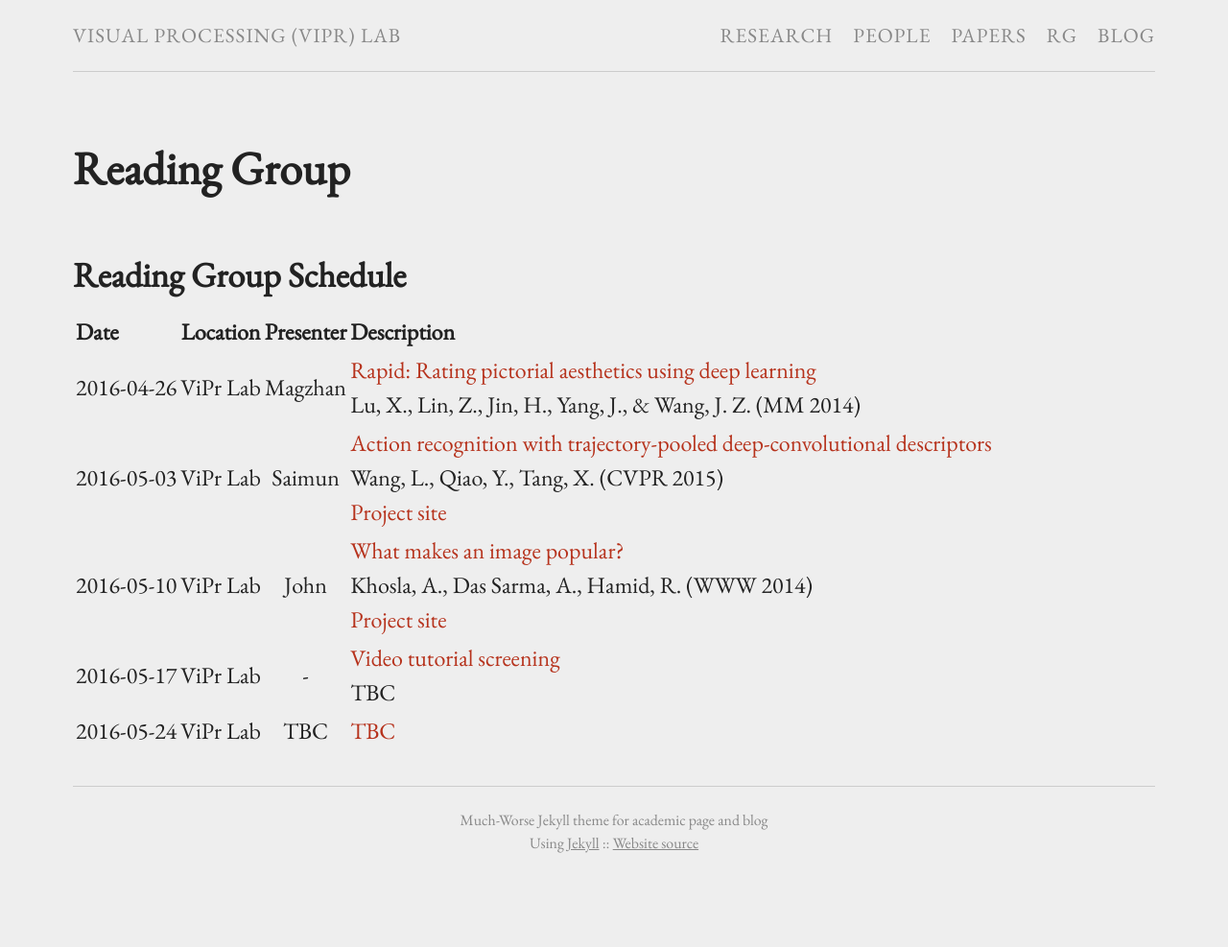
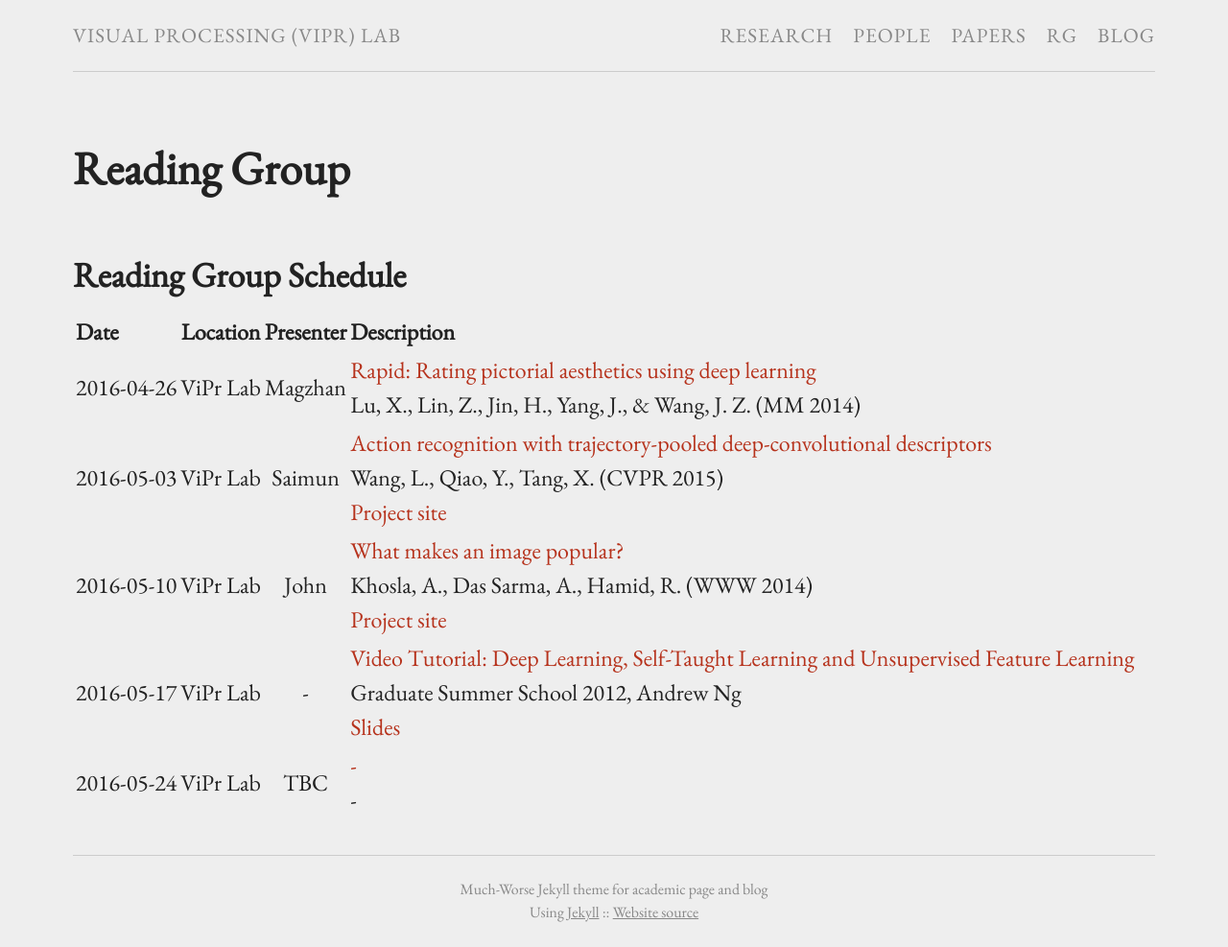
Before and after one commit to viprlab/viprlab.github.io, a Jekyll site: the page built from readinggroup.md, in a window 1280 px wide. Shown: the whole page at 96% size. Built offline with Jekyll 4.4.1, drawn with Linux system fonts in a browser that asks for light colours; before the commit the page ends 915 px from its top, so only the background shows below that.

Commit message:
add slides links

```diff
--- a/readinggroup.md
+++ b/readinggroup.md
@@ -30,16 +30,17 @@ reads:
     - date:   "2016-05-17"
       venue:  "ViPr Lab"
       presenter: "-"
-      paper:    "Video tutorial screening"
-      details:    "TBC"
-      url:     "http://publish-more-stuff.org"
+      paper:    "Video Tutorial: Deep Learning, Self-Taught Learning and Unsupervised Feature Learning"
+      details:    "Graduate Summer School 2012, Andrew Ng"
+      url:     "https://www.youtube.com/watch?v=n1ViNeWhC24"
+      slides: "http://helper.ipam.ucla.edu/publications/gss2012/gss2012_10595.pdf"
 
     - date:   "2016-05-24"
       venue:  "ViPr Lab"
       presenter: "TBC"
-      paper:    "TBC"
-      details:    ""
-      url:     "http://publish-more-stuff.org"
+      paper:    "-"
+      details:    "-"
+      url:     ""
 
 ---
 
@@ -47,5 +48,5 @@ reads:
 
 | Date | Location | Presenter | Description |
 |:-|:-:|:-:|:-
-{% for read in page.reads %}| {{read.date}} | {{read.venue}} | {{read.presenter}} | [{{read.paper}}]({{read.url}}){:target="_blank"}<br>{{read.details}}{% if read.proj %}<br>[Project site]({{read.proj}}){:target="_blank"}{% endif %} |
+{% for read in page.reads %}| {{read.date}} | {{read.venue}} | {{read.presenter}} | [{{read.paper}}]({{read.url}}){:target="_blank"}<br>{{read.details}}{% if read.proj %}<br>[Project site]({{read.proj}}){:target="_blank"}{% endif %}{% if read.slides %}<br>[Slides]({{read.slides}}){:target="_blank"}{% endif %} |
 {% endfor %}
```
